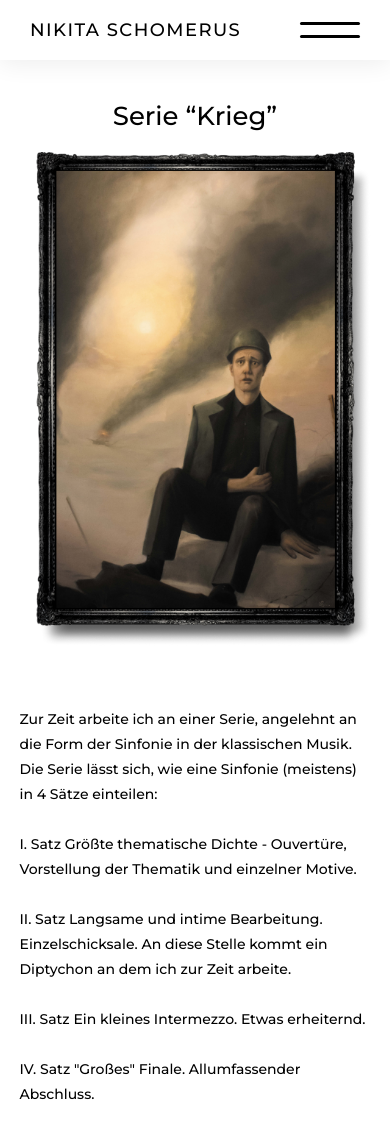
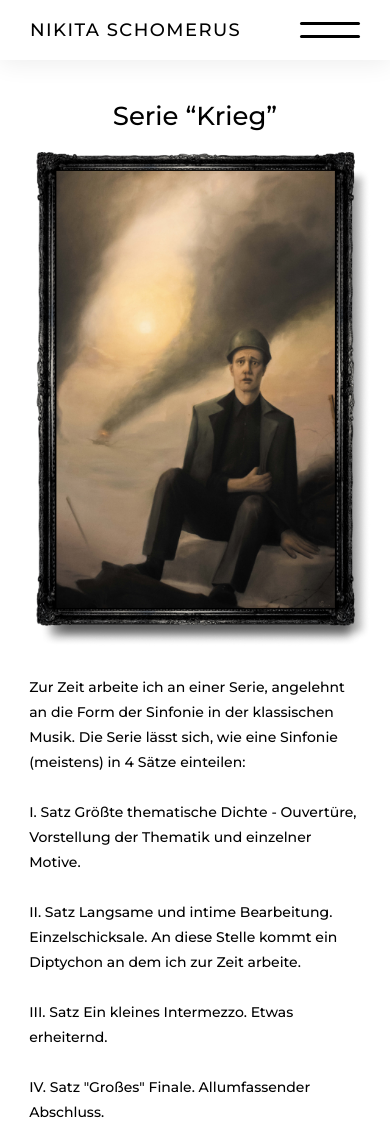
Before and after one commit to JuicyCodeDev/NickArtistitPortfolio, a Next.js app: page /latest in a window 390 px wide. Built offline with nearby package versions, Linux system fonts and the light colour scheme.

Commit message:
latest page changes

```diff
--- a/styles/Latest.module.css
+++ b/styles/Latest.module.css
@@ -102,7 +102,6 @@
   }
 
   .image {
-    height: 80%;
     width: 90%;
     object-fit: contain;
     display: block;
@@ -113,8 +112,8 @@
   }
 
   .about {
-    width: 90%;
-    margin: 0px auto 0px;
+    width: 85%;
+    margin: -40px auto 0px;
     display: flex;
     flex-direction: column;
     justify-content: flex-start;
@@ -137,9 +136,6 @@
     margin-top: 40px;
   }
 
-  .extendedText {
-    animation: slideIn 0.25s linear alternate;
-  }
 
   .buttonContainer {
     justify-content: center;
```
